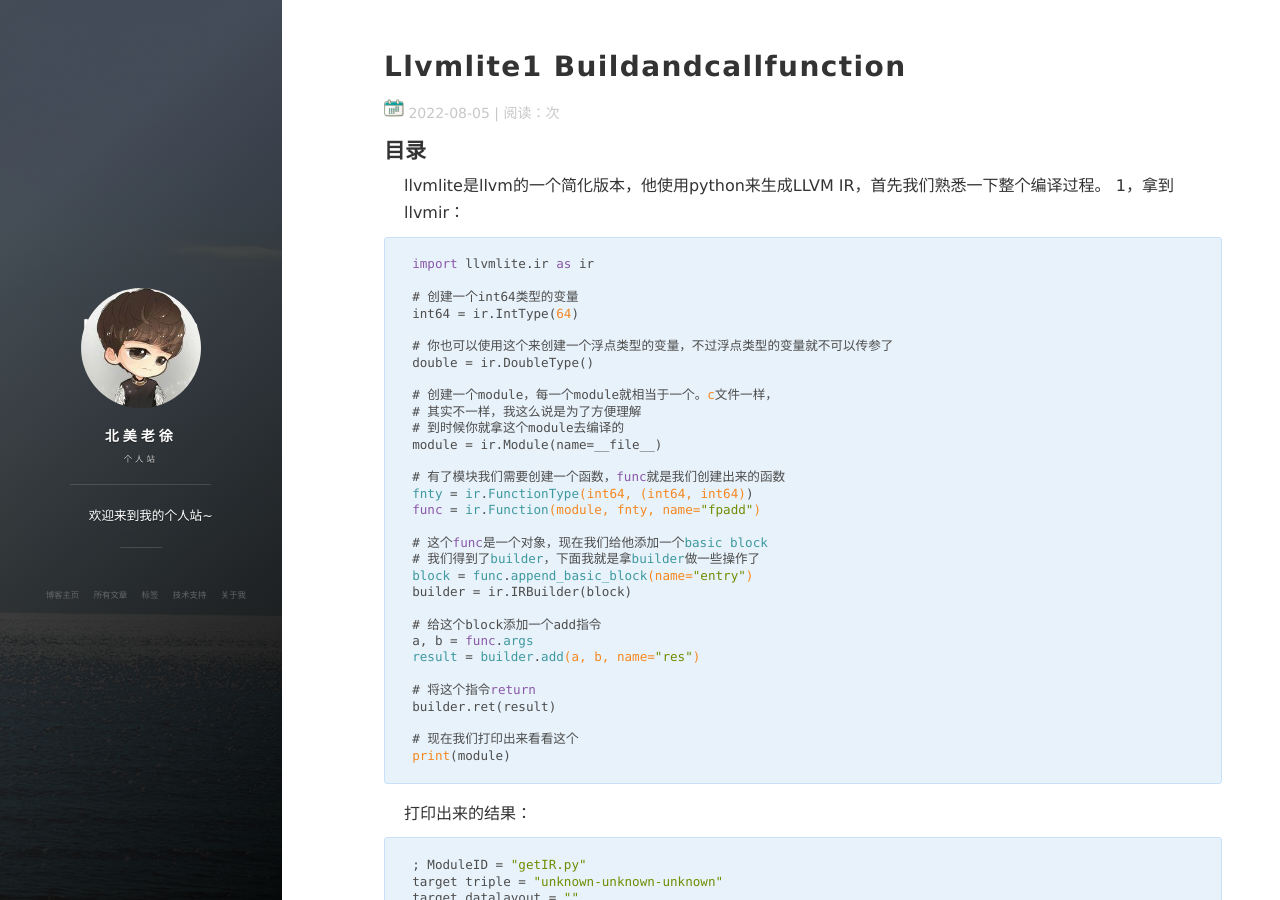
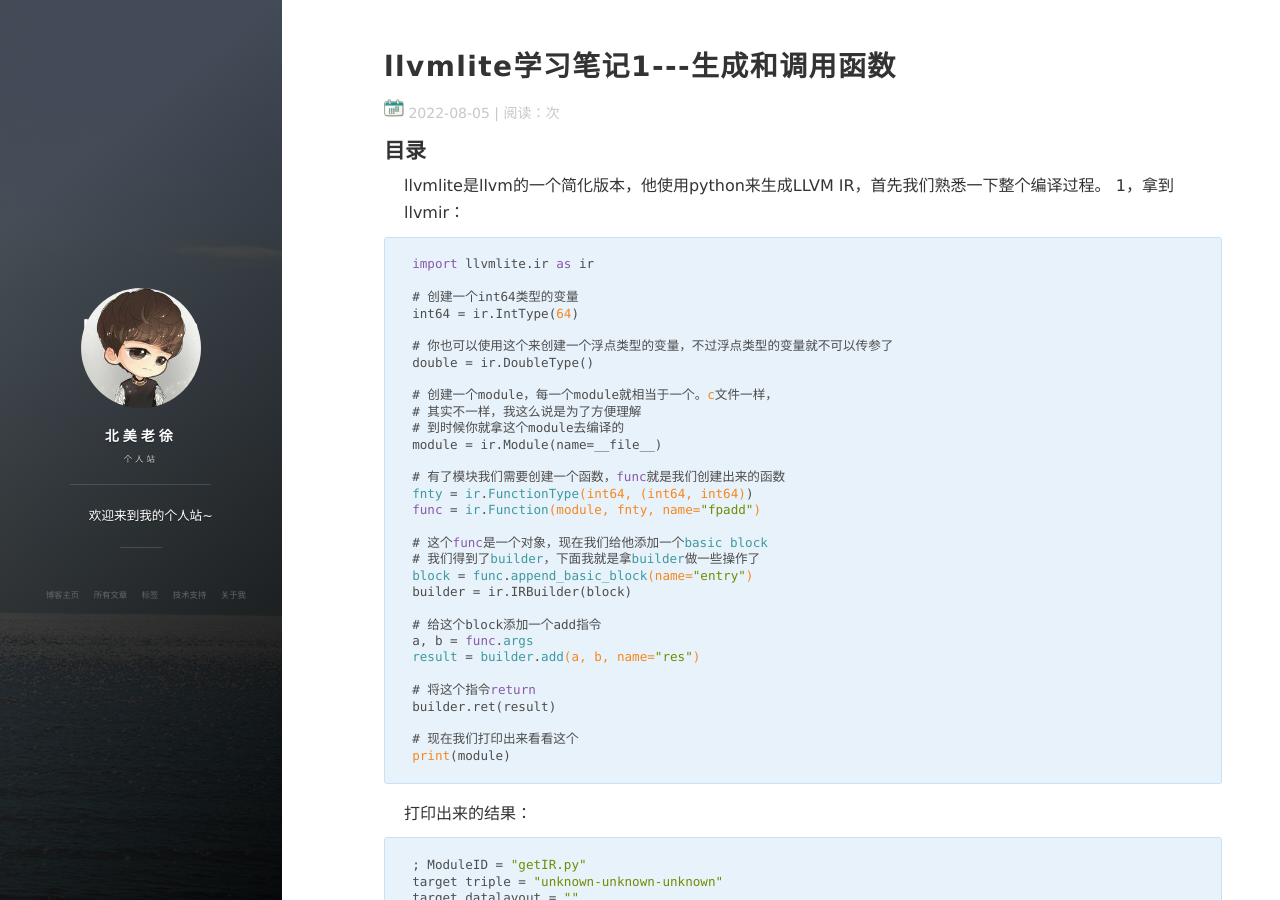
Before and after one commit to xubenji/xubenji.github.io, a Jekyll site: the page built from _posts/2022-08-05-llvmlite1-buildandcallfunction.md, in a window 1280 px wide and 900 px high. Built offline with Jekyll 4.4.1, drawn with Linux system fonts in a browser that asks for light colours; nearby versions of some CDN libraries; our own code applies the rules of GitHub Pages for plain Markdown files; comment, search, counter and statistics services are not loaded.

Commit message:
添加标题和样式

```diff
--- a/_posts/2022-08-05-llvmlite1-buildandcallfunction.md
+++ b/_posts/2022-08-05-llvmlite1-buildandcallfunction.md
@@ -1,3 +1,12 @@
+---
+
+layout: post
+title: llvmlite学习笔记1---生成和调用函数
+date: 2022-08-05
+tags: jekyll
+
+---
+
 llvmlite是llvm的一个简化版本，他使用python来生成LLVM IR，首先我们熟悉一下整个编译过程。
 1，拿到llvmir：
 
```
